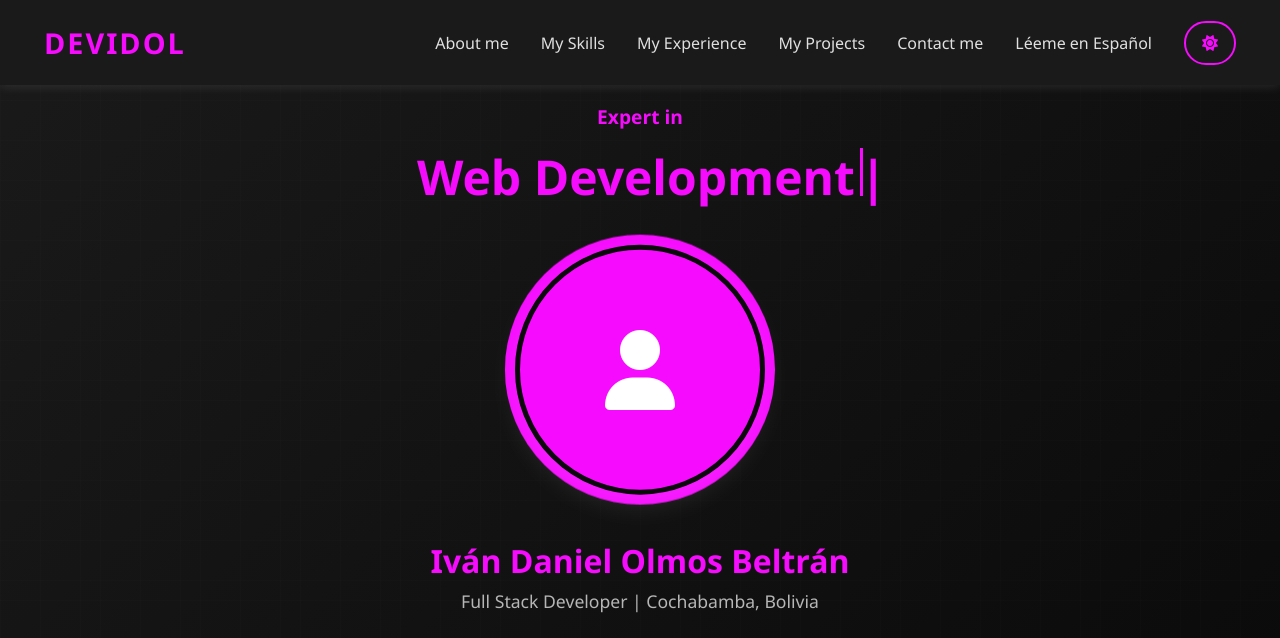
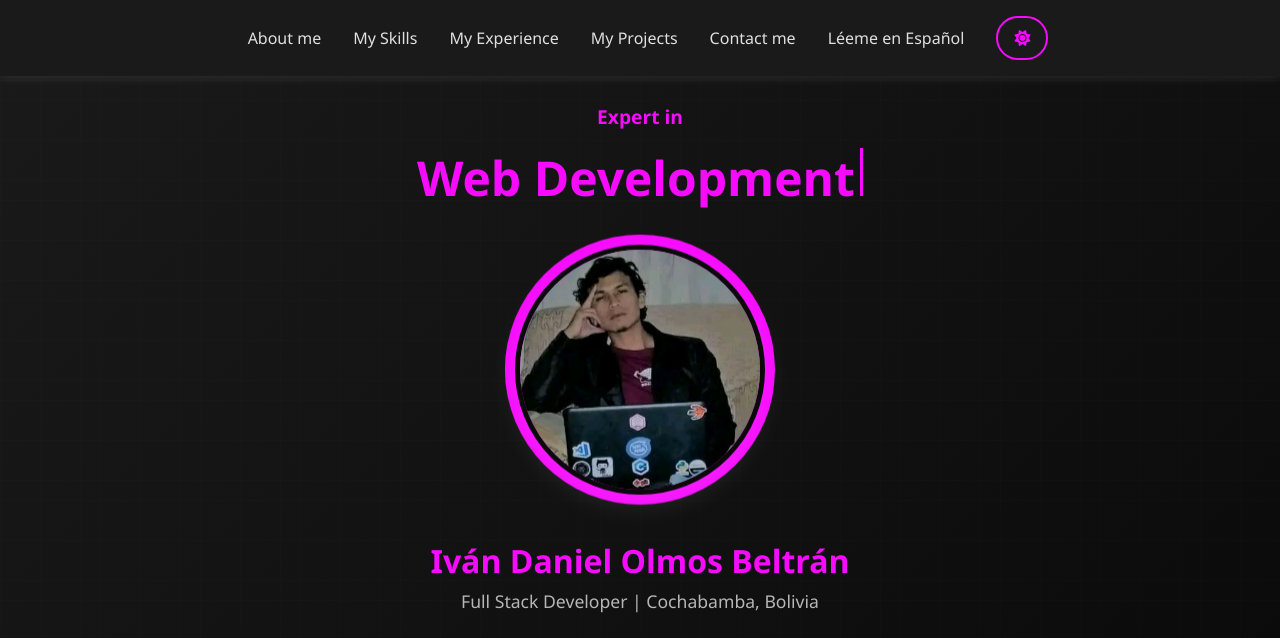
Before and after one commit to Bs4Io/DevIDol, a plain HTML site: page index.html in a window 1280 px wide. Shown: the top 638 px of the page. Drawn offline with nearby package versions, Linux system fonts and the light colour scheme.

Commit message:
incluyendome

```diff
--- a/index.html
+++ b/index.html
@@ -787,13 +787,12 @@
     <div id="app">
         <!-- Navbar -->
         <nav class="navbar navbar-expand-lg fixed-top">
-            <div class="container-fluid">
-                <a class="navbar-brand" href="#">DevIDol</a>
+            <div class="container-fluid justify-content-center">
                 <button class="navbar-toggler" type="button" data-bs-toggle="collapse" data-bs-target="#navbarNav">
                     <i class="fa-solid fa-bars"></i>
                 </button>
-                <div class="collapse navbar-collapse" id="navbarNav">
-                    <ul class="navbar-nav ms-auto">
+                <div class="collapse navbar-collapse justify-content-center" id="navbarNav">
+                    <ul class="navbar-nav">
                         <li class="nav-item">
                             <a class="nav-link" href="#about">{{actual.navs[0]}}</a>
                         </li>
@@ -826,7 +825,7 @@
                 <div class="text-center">
                     <p class="greeting-text">{{actual.navs[5]}}</p>
                     <h1 class="typing-text">
-                        {{mensaje}}<span class="cursor">|</span>
+                        {{mensaje}}<span class="cursor"></span>
                     </h1>
                 </div>
 
@@ -834,12 +833,12 @@
                 <div class="profile-container">
                     <div class="profile-image-wrapper">
                         <!-- Puedes reemplazar esta imagen con tu foto -->
-                        <div class="profile-placeholder">
+                        <!-- <div class="profile-placeholder">
                             <i class="fa-solid fa-user"></i>
-                        </div>
-                        <!-- Para usar una imagen real, comenta el div de arriba y descomenta esto:
-                        <img src="tu-foto.jpg" alt="Developer Profile" class="profile-image">
-                        -->
+                        </div> -->
+                        <!-- Para usar una imagen real, comenta el div de arriba y descomenta esto: -->
+                        <img src="i.jpg" alt="Developer Profile" class="profile-image">
+
                     </div>
 
                     <div class="profile-name">
```
Also changed, not shown: i.jpg (added), 1 other file.
